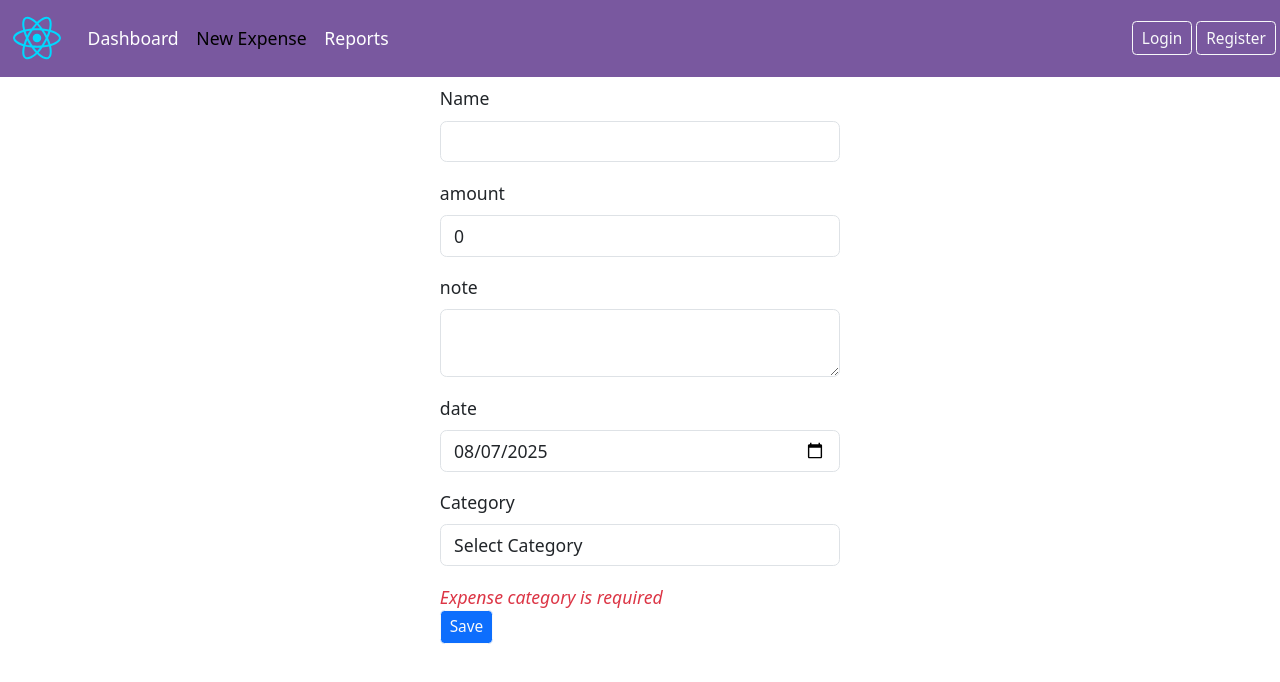
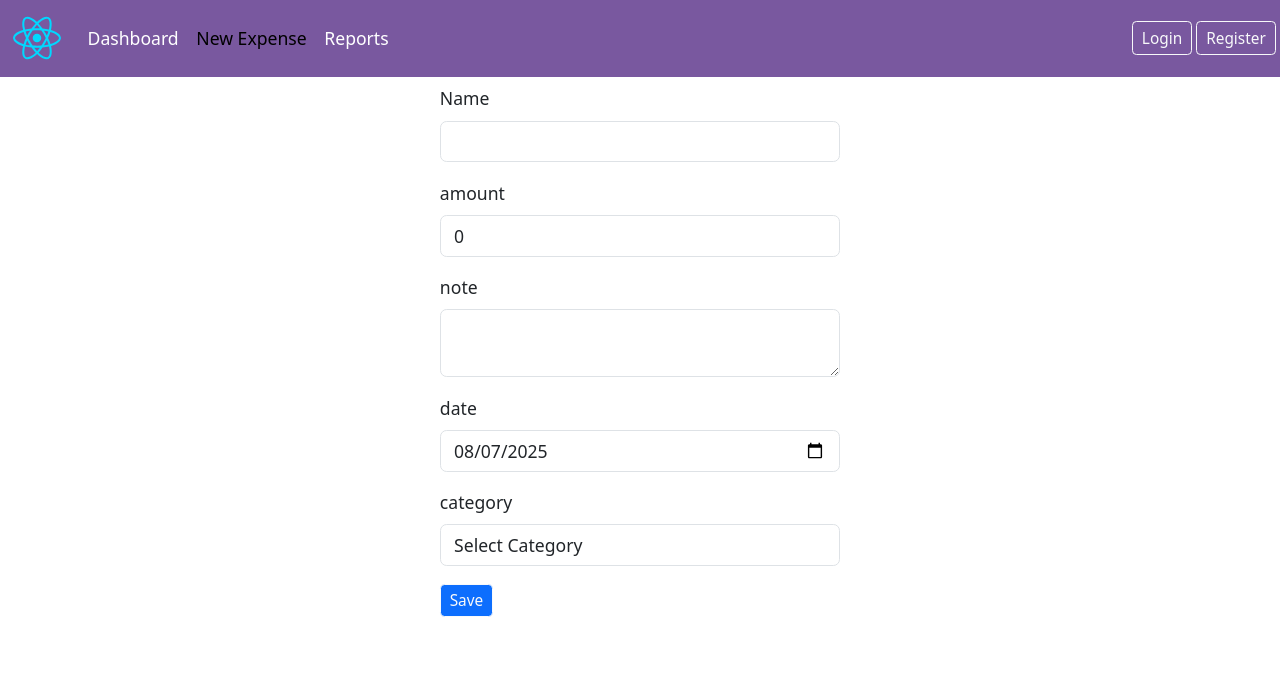
Before and after one commit to the-javascript-jedi/java-projects, a React (Vite) app in the folder java-with-react/project/webapp/: page /new in a window 1280 px wide. Shown: the top 682 px of the page. Built offline with nearby package versions, Linux system fonts and the light colour scheme.

Commit message:
integrated saving expense to db

```diff
--- a/java-with-react/project/webapp/src/components/Dropdown.tsx
+++ b/java-with-react/project/webapp/src/components/Dropdown.tsx
@@ -1,20 +1,49 @@
-const Dropdown = () => {
+interface Props {
+  options: string[];
+  name: string;
+  id: string;
+  value: string;
+  onChange: (e: React.ChangeEvent<HTMLSelectElement>) => void;
+  onBlur: (e: React.ChangeEvent<HTMLSelectElement>) => void;
+  label: string;
+  error?: string;
+  touched?: boolean;
+}
+const Dropdown = ({
+  options,
+  id,
+  name,
+  value,
+  onChange,
+  onBlur,
+  label,
+  error,
+  touched,
+}: Props) => {
   return (
     <div>
       <div className="mb-3">
-        <label htmlFor="category" className="form-label">
-          Category
+        <label htmlFor={id} className="form-label">
+          {label}
         </label>
-        <select name="category" id="category" className="form-control">
-          <option value="" label="Select Category" />
-          <option value="Utilities" label="Utilities" />
-          <option value="Food" label="Food" />
-          <option value="Shopping" label="Shopping" />
-          <option value="Transport" label="Transport" />
-          <option value="Others" label="Others" />
+        <select
+          name={name}
+          id={id}
+          className="form-control"
+          onChange={onChange}
+          onBlur={onBlur}
+        >
+          <option value={value} label="Select Category" />
+          {options.map((option) => (
+            <option key={option} value={option} label={option} />
+          ))}
         </select>
       </div>
-      <div className="text-danger fst-italic">Expense category is required</div>
+      {touched && error ? (
+        <div className="text-danger fst-italic">
+          Expense category is required
+        </div>
+      ) : null}
     </div>
   );
 };
--- a/java-with-react/project/webapp/src/pages/expense/NewExpense.tsx
+++ b/java-with-react/project/webapp/src/pages/expense/NewExpense.tsx
@@ -2,9 +2,13 @@
 import type { Expense } from "../../model/Expense";
 import expenseValidatationSchema from "../../validations/expenseValidationSchema";
 import Dropdown from "../../components/Dropdown";
+import { expenseCategories } from "../../utils/AppConstants";
+import { saveOrUpdateExpense } from "../../services/expense-service";
+import { useState } from "react";
 expenseValidatationSchema;
 
 const NewExpense = () => {
+  const [error, setErrors] = useState<string>("");
   const formik = useFormik({
     initialValues: {
       name: "",
@@ -15,11 +19,18 @@
     },
     onSubmit: (values: Expense) => {
       console.log("values", values);
+      saveOrUpdateExpense(values)
+        .then((response) => console.log(response))
+        .catch((error) => {
+          console.log("error", error);
+          setErrors(error.message);
+        });
     },
     validationSchema: expenseValidatationSchema,
   });
   return (
     <div className="d-flex justify-content-center align-items-center mt-2">
+      {error && <p>{error}</p>}
       <div className="container col-md-4 col-sm-8 col-xs-12">
         <form onSubmit={formik.handleSubmit}>
           <div className="mb-3">
@@ -88,7 +99,17 @@
               <div className="text-danger fst-italic">{formik.errors.date}</div>
             ) : null}
           </div>
-          <Dropdown />
+          <Dropdown
+            options={expenseCategories}
+            id="category"
+            name="category"
+            label="category"
+            value={formik.values.category}
+            onChange={formik.handleChange}
+            onBlur={formik.handleBlur}
+            error={formik.errors.category}
+            touched={formik.touched.category}
+          />
           <button
             className="btn btn-sm btn-primary btn-outline-light"
             type="submit"
--- a/java-with-react/project/webapp/src/services/expense-service.ts
+++ b/java-with-react/project/webapp/src/services/expense-service.ts
@@ -12,3 +12,7 @@
 export const deleteExpenseByExpenseId = (expenseId: string) => {
   return apiClient.delete<void>(`/expenses/${expenseId}`);
 };
+
+export const saveOrUpdateExpense = (expense: Expense) => {
+  return apiClient.post<Expense>(`/expenses`, expense);
+};
--- /dev/null
+++ b/java-with-react/project/webapp/src/utils/AppConstants.ts
@@ -0,0 +1,7 @@
+export const expenseCategories = [
+  "Shopping",
+  "Food",
+  "Transport",
+  "Utilities",
+  "Others",
+];
--- a/java-with-react/project/webapp/src/validations/expenseValidationSchema.ts
+++ b/java-with-react/project/webapp/src/validations/expenseValidationSchema.ts
@@ -7,5 +7,6 @@
     .required("Expense amount is required")
     .positive("Expense amount must be greater than 0"),
   date: Yup.date().required("Expense date is required"),
+  category: Yup.string().required("Expense category is required"),
 });
 export default expenseValidatationSchema;
```
